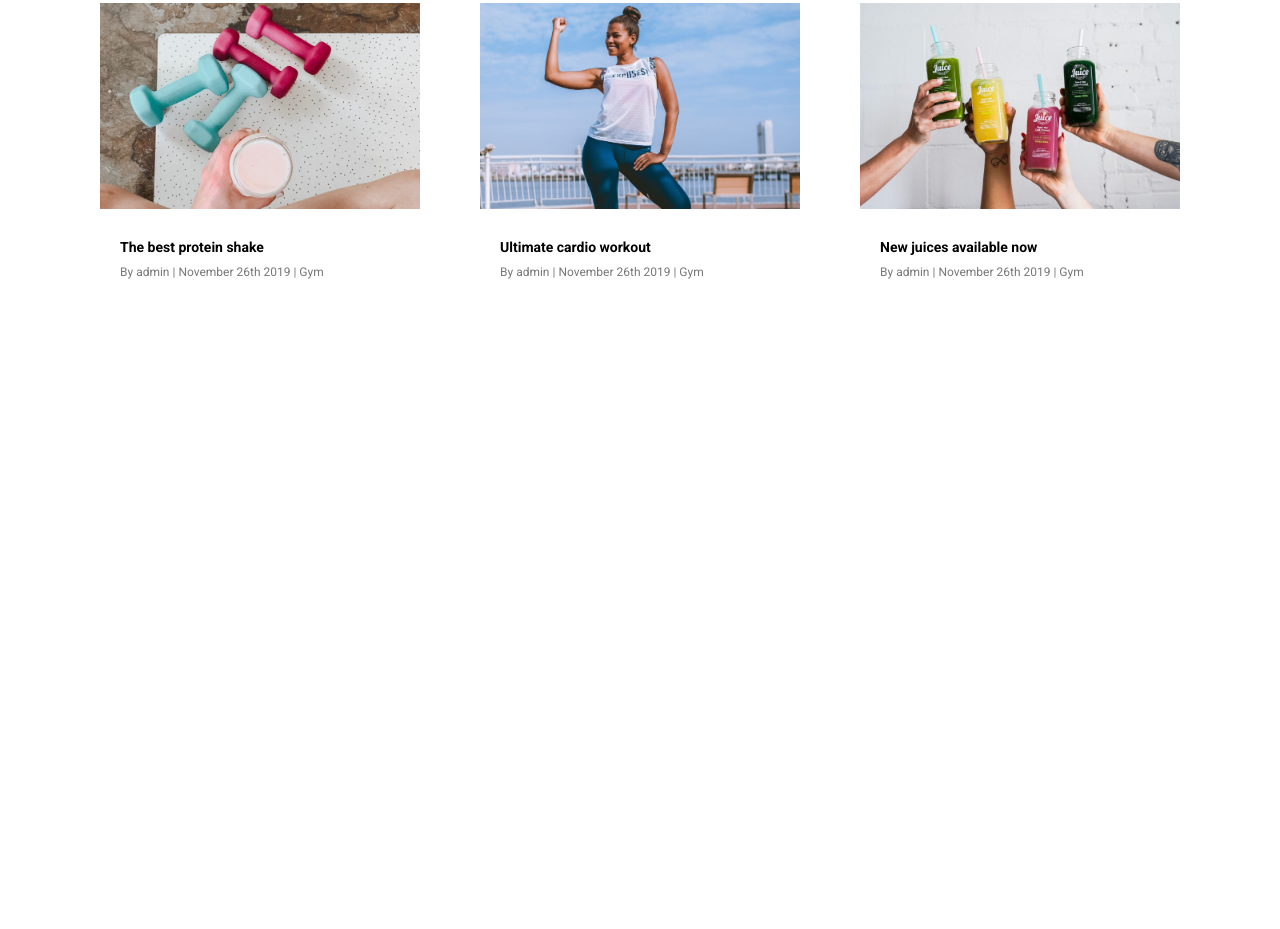
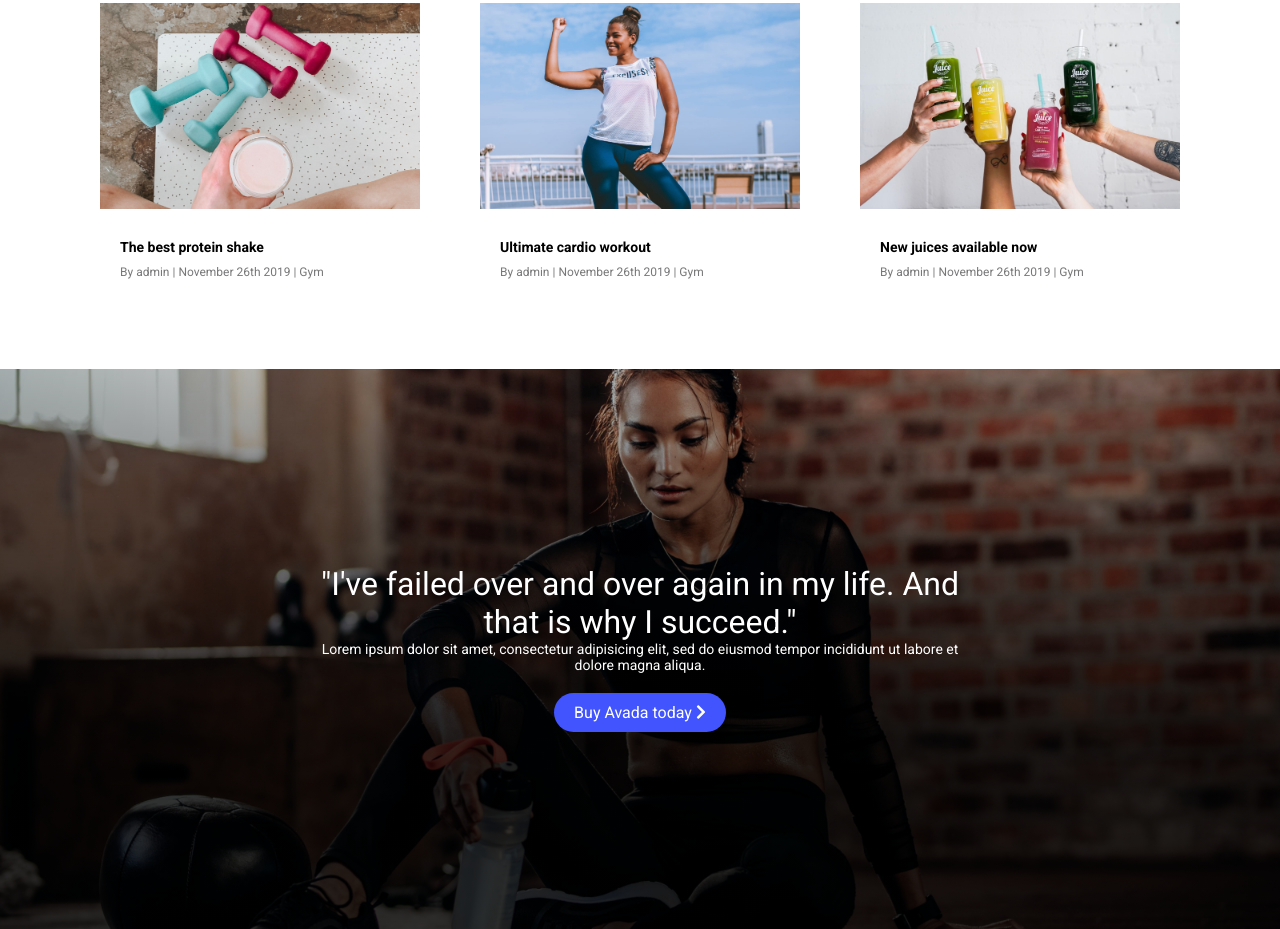
Before and after one commit to aficocelli/proj-html-vuejs, a website: page index.html in a window 1280 px wide. Shown: the part 3652-4581 px from the top of the page. Before the commit the page ends 4021 px from the top, so only its background shows below. Drawn offline with nearby package versions, Linux system fonts and the light colour scheme.

Commit message:
add. motivational section

```diff
--- a/index.html
+++ b/index.html
@@ -283,6 +283,17 @@
 
         </section>
         <!-- /article section -->
+
+        <!-- motivational section -->
+        <section class="motivational">
+          <div class="container">
+            <p>"I've failed over and over again in my life. And that is why I succeed."</p>
+            <p>Lorem ipsum dolor sit amet, consectetur adipisicing elit, sed do eiusmod tempor incididunt ut labore et dolore magna aliqua. </p>
+            <a href="" class="blue-btn">Buy Avada today <i class="fas fa-chevron-right"></i></a>
+
+          </div>
+        </section>
+        <!-- /motivational section -->
       </main>
       <!-- /main -->
 
--- a/src/partials/_main.scss
+++ b/src/partials/_main.scss
@@ -345,3 +345,36 @@
   }
 
 }
+
+// motivational section
+
+.motivational{
+  background-image: url('../img/banner2.jpg');
+  background-position: center;
+  background-size: cover;
+  height:70vh;
+  display:flex;
+  justify-content: center;
+  align-items: center;
+  position:relative;
+  &::after{
+    content:"";
+    display:block;
+    @include absolute-obj;
+    background: rgb(0,0,0);
+    background: linear-gradient(180deg, rgba(0,0,0,0.26934523809523814) 0%, rgba(0,0,0,0.7987570028011204) 66%);
+  }
+  .container{
+    width:50%;
+    text-align:center;
+    color:$white;
+    z-index:1;
+    p:first-of-type{
+      font-size:$text-m;
+    }
+    p:last-of-type{
+      font-size:$text-xs;
+      margin-bottom:$mg;
+    }
+  }
+}
```
Also changed, not shown: dist/app.css, img/banner2.jpg (added).
